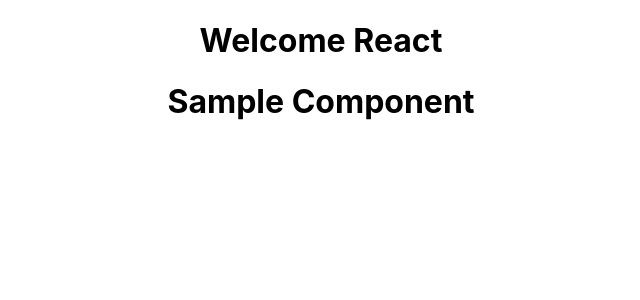
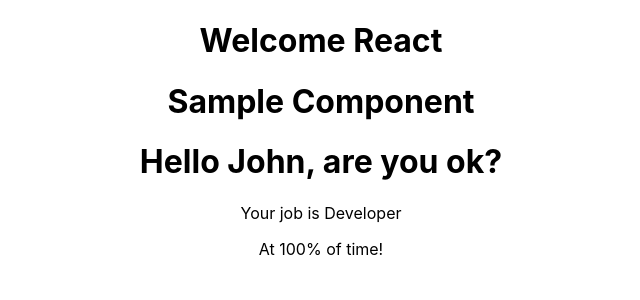
Before and after one commit to rafaelsslemes/basics_react, a React (Create React App) app: page / in a window 1280 px wide. Shown: the top 300 px of the page, without its empty margins (319-959 px from the left). Built offline with nearby package versions, Linux system fonts and the light colour scheme.

Commit message:
Using template expressions

```diff
--- a/src/App.js
+++ b/src/App.js
@@ -2,12 +2,14 @@
 import SampleComponent from './components/SampleComponent'
 
 import './App.css';
+import TemplateExpressions from './components/TemplateExpressions';
 
 function App() {
   return (
     <div className="App">
         <h1>Welcome React</h1>
         <SampleComponent/>
+        <TemplateExpressions/>
     </div>
   );
 }
--- /dev/null
+++ b/src/components/TemplateExpressions.js
@@ -0,0 +1,19 @@
+const TemplateExpressions = () => {
+
+    const name='John';
+    const data = {
+        age: 30,
+        job: 'Developer'
+    };
+
+    return (
+        <div>
+            <h1>Hello {name}, are you ok? </h1>
+            <p>Your job is {data.job}</p>
+            <p>At {50+50}% of time!</p>
+
+        </div>
+    );
+};
+
+export default TemplateExpressions;
```
